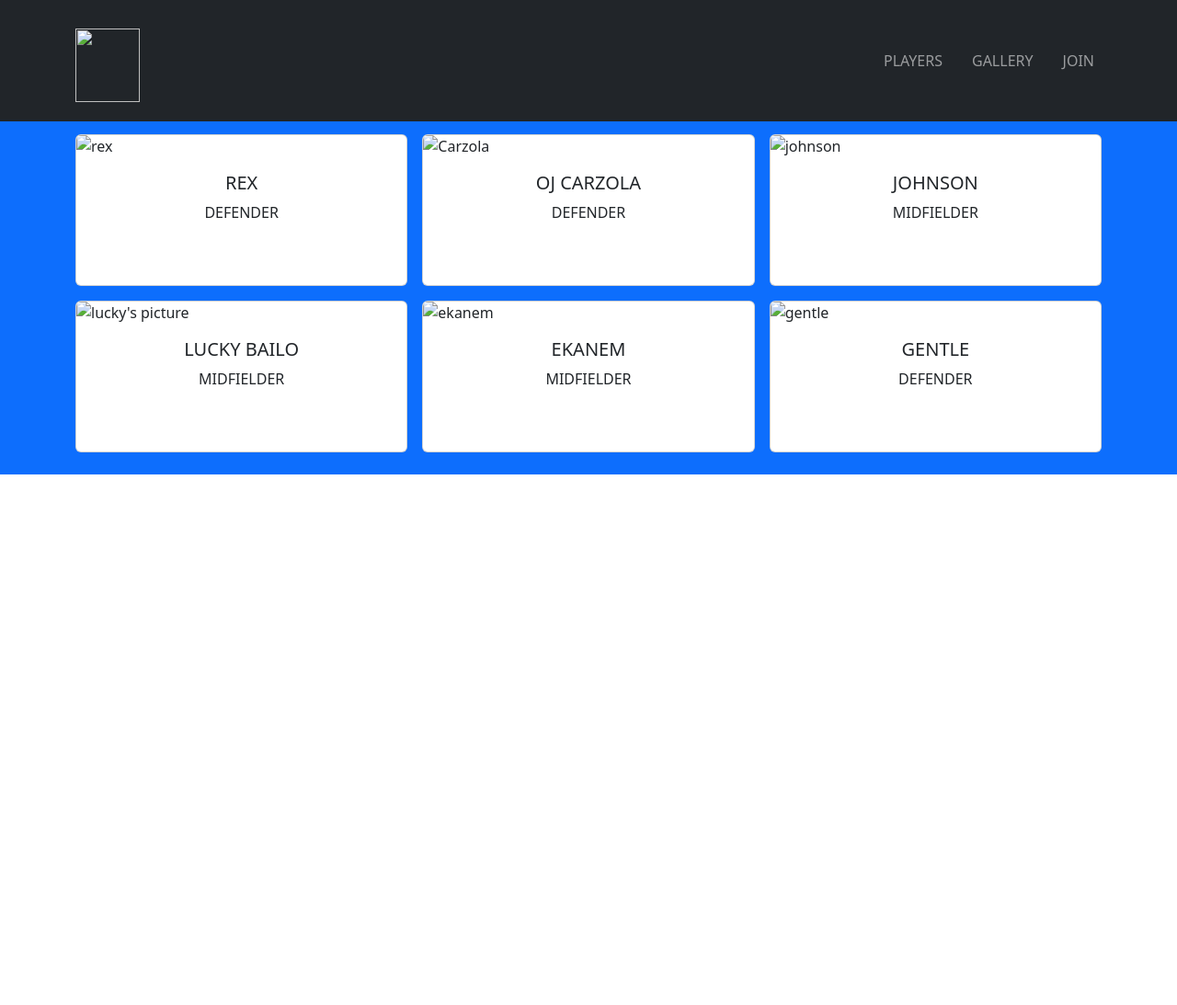
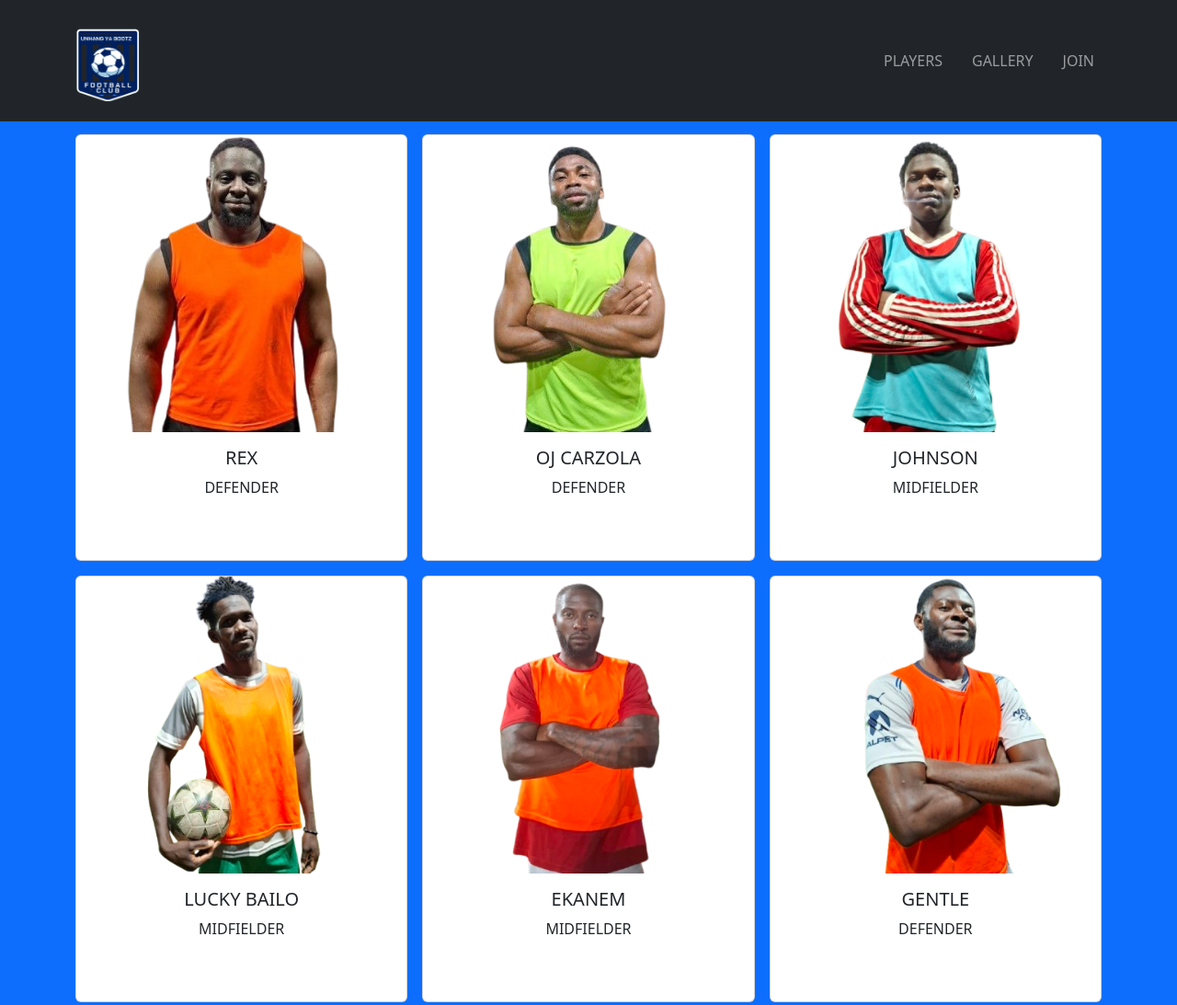
Before and after one commit to Moonboy432/clubwebsite, a website: page players.html in a window 1280 px wide. Shown: the whole page at 92% size. Before the commit the page ends 800 px from the top, so only its background shows below. Drawn offline with nearby package versions, Linux system fonts and the light colour scheme; the site is published under a folder, as on GitHub Pages, so addresses that start at the root find nothing.

Commit message:
final file path fix

```diff
--- a/players.html
+++ b/players.html
@@ -14,7 +14,7 @@
       rel="stylesheet"
       href="https://cdn.jsdelivr.net/npm/bootstrap-icons@1.3.0/font/bootstrap-icons.css"
     />
-    <link rel="icon" type="image/png" href="/img/logo.png">
+    <link rel="icon" type="image/png" href="img/logo.png">
     <title>UYB.FC</title>
   </head>
   <body>
@@ -25,7 +25,7 @@
     >
       <div class="container d-flex">
         <a href="/index.html" class="navbar-brand"
-          ><img src="/img/logo.png" alt="" id="nav__logo"
+          ><img src="img/logo.png" alt="" id="nav__logo"
         /></a>
         <button
           class="navbar-toggler"
@@ -39,13 +39,13 @@
         <div class="collapse navbar-collapse" id="navmenu">
           <ul class="navbar-nav ms-auto">
             <li class="nav-item me-3">
-              <a href="/players.html" class="nav-link">PLAYERS</a>
+              <a href="players.html" class="nav-link">PLAYERS</a>
             </li>
             <li class="nav-item me-3">
               <a href="gallery.html" class="nav-link">GALLERY</a>
             </li>
             <li class="nav-item">
-              <a href="/form.html" class="nav-link">JOIN</a>
+              <a href="form.html" class="nav-link">JOIN</a>
             </li>
           </ul>
         </div>
@@ -57,7 +57,7 @@
           <div class="col-6 col-md-6 col-lg-4">
             <div class="card position-relative overflow-hidden">
               <img
-                src="/img/rex.png"
+                src="img/rex.png"
                 alt="rex"
                 class="card-img-top"
               />
@@ -67,7 +67,7 @@
               >
 
                   <img
-                    src="/img/rex.png"
+                    src="img/rex.png"
                     alt="rex"
                     class=""
                     width="80%"
@@ -107,7 +107,7 @@
           <div class="col-6 col-md-6 col-lg-4">
             <div class="card position-relative overflow-hidden">
               <img
-                src="/img/carzola2.png"
+                src="img/carzola2.png"
                 alt="Carzola"
                 class="card-img-top"
               />
@@ -117,7 +117,7 @@
               >
 
                   <img
-                    src="/img/carzola2.png"
+                    src="img/carzola2.png"
                     alt="lucky"
                     class=""
                     width="80%"
@@ -158,7 +158,7 @@
           <div class="col-6 col-md-6 col-lg-4">
             <div class="card position-relative overflow-hidden">
               <img
-                src="/img/johnson.png"
+                src="img/johnson.png"
                 alt="johnson"
                 class="card-img-top"
               />
@@ -168,7 +168,7 @@
               >
 
                   <img
-                    src="/img/johnson.png"
+                    src="img/johnson.png"
                     alt="johnson"
                     class=""
                     width="80%"
@@ -209,7 +209,7 @@
           <div class="col-6 col-md-6 col-lg-4">
             <div class="card position-relative overflow-hidden">
               <img
-                src="/img/lucky.png"
+                src="img/lucky.png"
                 alt="lucky's picture"
                 class="card-img-top"
               />
@@ -219,7 +219,7 @@
               >
 
                   <img
-                    src="/img/lucky.png"
+                    src="img/lucky.png"
                     alt="lucky"
                     class=""
                     width="80%"
@@ -260,7 +260,7 @@
           <div class="col-6 col-md-6 col-lg-4">
             <div class="card position-relative overflow-hidden">
               <img
-                src="/img/ekanem.png"
+                src="img/ekanem.png"
                 alt="ekanem"
                 class="card-img-top"
               />
@@ -270,7 +270,7 @@
               >
 
                   <img
-                    src="/img/ekanem.png"
+                    src="img/ekanem.png"
                     alt="ekanem"
                     class=""
                     width="80%"
@@ -311,7 +311,7 @@
           <div class="col-6 col-md-6 col-lg-4">
             <div class="card position-relative overflow-hidden">
               <img
-                src="/img/gentle.png"
+                src="img/gentle.png"
                 alt="gentle"
                 class="card-img-top"
               />
@@ -321,7 +321,7 @@
               >
 
                   <img
-                    src="/img/gentle.png"
+                    src="img/gentle.png"
                     alt="gentle"
                     class=""
                     width="80%"
```
Also changed, not shown: form.html (+7 -7 lines), gallery.html (+17 -17 lines), index.html (+1 -1 lines).
